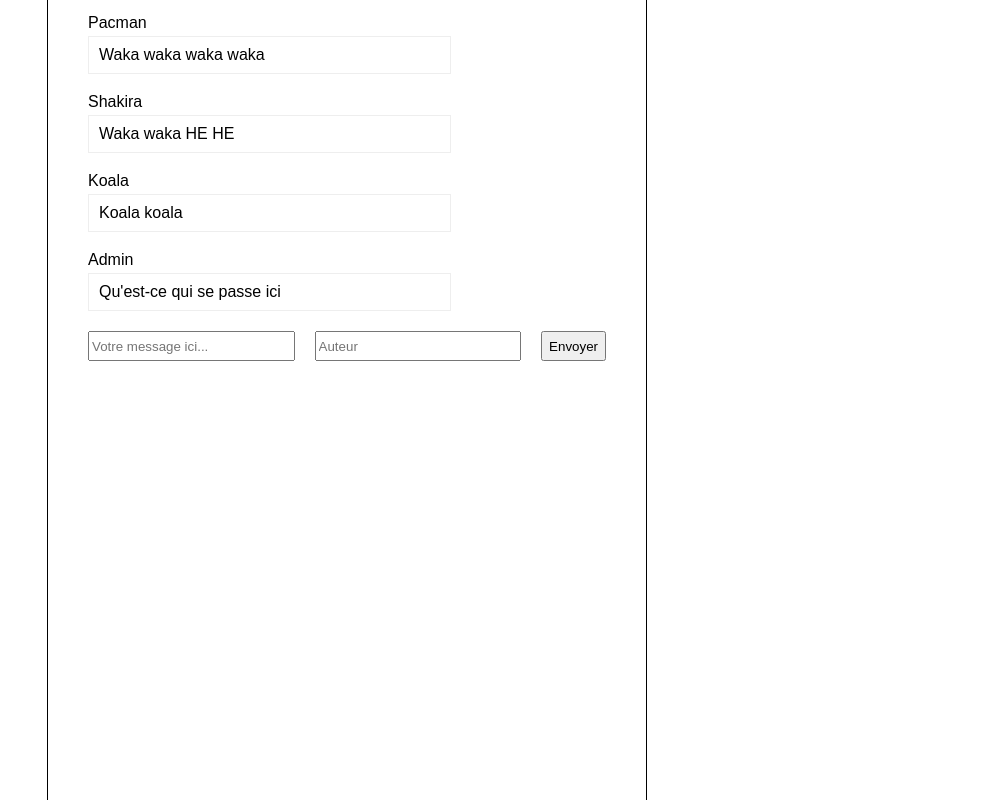
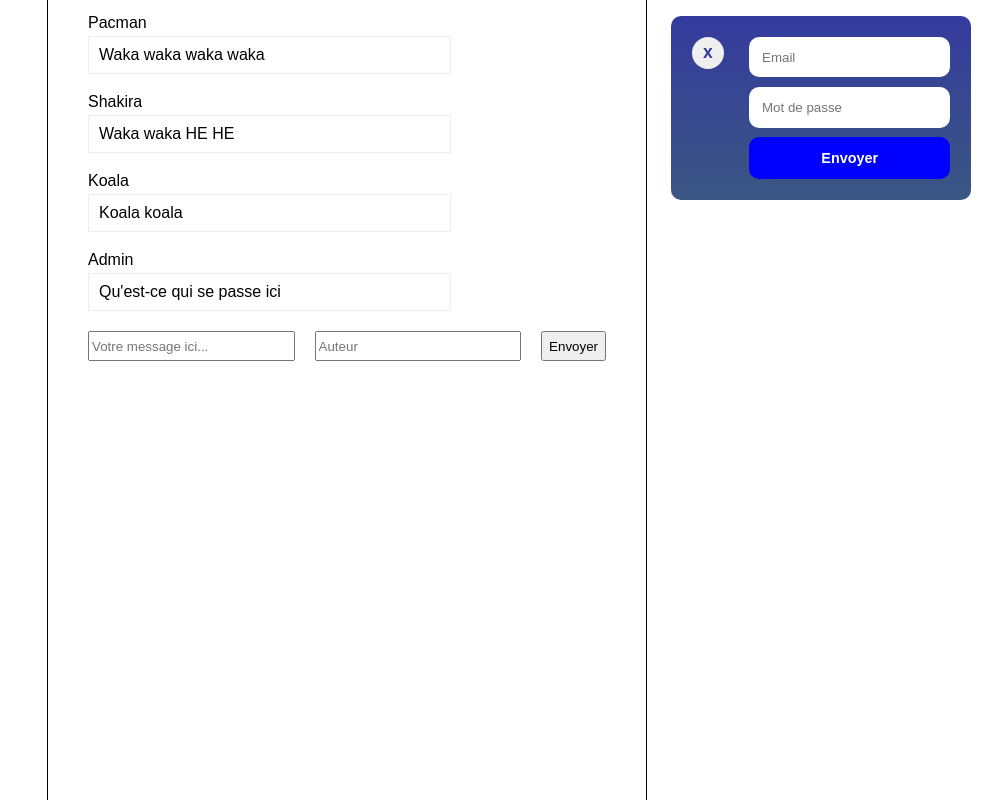
Before and after one commit to LaurentArcos/Chatroom, a JavaScript app: page / in a window 1280 px wide. Shown: the whole page, without its empty margins (293-1280 px from the left). Built offline with nearby package versions, Linux system fonts and the light colour scheme.

Commit message:
création du composant settings en dur

```diff
--- a/package.json
+++ b/package.json
@@ -49,6 +49,7 @@
     "webpack-merge": "*"
   },
   "dependencies": {
+    "@babel/runtime": "^7.18.9",
     "prop-types": "*",
     "react": "*",
     "react-dom": "*",
--- a/src/assets/index.html
+++ b/src/assets/index.html
@@ -4,7 +4,7 @@
         <meta charset="utf-8" />
         <meta name="viewport" content="width=device-width, initial-scale=1.0" />
         <meta http-equiv="x-ua-compatible" content="ie=edge" />
-        <title>Modele</title>
+        <title>Chat</title>
     </head>
     <body>
         <div id="root"></div>
--- a/src/components/App/App.js
+++ b/src/components/App/App.js
@@ -1,5 +1,7 @@
 import MessageForm from '../MessageForm/MessageForm';
 import MessagesList from '../MessagesList/MessagesList';
+import Settings from '../Settings/Settings';
+
 import './App.scss';
 
 function App() {
@@ -7,6 +9,7 @@ function App() {
     <div className="App">
       <MessagesList />
       <MessageForm />
+      <Settings />
     </div>
   );
 }
--- /dev/null
+++ b/src/components/Settings/Settings.js
@@ -0,0 +1,20 @@
+import PropTypes from 'prop-types';
+
+import './Settings.scss';
+
+function Settings() {
+  return (
+    <form className="Settings">
+      <button className="Settings__OpenButton" type="button"><span> + </span></button>
+      <button className="Settings__CloseButton" type="button"><span> x </span></button>
+      <input className="Settings__Email" placeholder="Email" />
+      <input className="Settings__Password" placeholder="Mot de passe" />
+      <button className="Settings__SubmitButton" type="submit">Envoyer</button>
+    </form>
+  );
+}
+
+Settings.propTypes = {
+};
+
+export default Settings;
--- /dev/null
+++ b/src/components/Settings/Settings.scss
@@ -0,0 +1,81 @@
+.Settings {
+  margin: 1rem;
+  padding: 1rem;
+  position: fixed;
+  top: 0;
+  right: 0;
+  width: 300px;
+  background: linear-gradient(180deg, rgba(52,59,157,1) 0%, rgba(59,86,131,1) 100%);
+  border-radius: 10px;
+
+  &__OpenButton{
+    height: 2rem;
+    width: 2rem;
+    border-radius: 50%;
+    display: none;
+    border: none;
+  }
+
+  &__OpenButton:hover {
+    transform: scale(1.2);
+    transition: 0.2s;
+  }
+
+  &__CloseButton{
+    height: 2rem;
+    width: 2rem;
+    border-radius: 50%;
+    float: left;
+    border: none;
+  }
+
+  &__CloseButton:hover {
+    transform: scale(1.2);
+    transition: 0.2s;
+  }
+
+
+  & > *{
+    margin: 0.3rem;
+  }
+
+  &__Email{
+    width: 75%;
+    padding: 0.8rem;
+    float: right;
+    border-radius: 10px;
+    border: none;
+  }
+
+  &__Password{
+    width: 75%;
+    padding: 0.8rem;
+    float: right;
+    border-radius: 10px;
+    border: none;
+  }
+
+  &__SubmitButton {
+    width: 75%;
+    padding: 0.8rem;
+    float: right;
+    border: none;
+    background-color: blue;
+    color: white;
+    font-weight: bold;
+    font-size: 0.9rem;
+    border-radius: 10px;
+  }
+}
+
+span {
+  font-weight: bold;
+  font-size: 1.3rem;
+  color: rgba(52,59,157,1);
+}
+
+.Settings__CloseButton span {
+  font-weight: bold;
+  font-size: 1.1rem;
+  color: rgba(52,59,157,1);
+}
```
Also changed, not shown: 1 other file (tests, documents, lock files or other folders).
